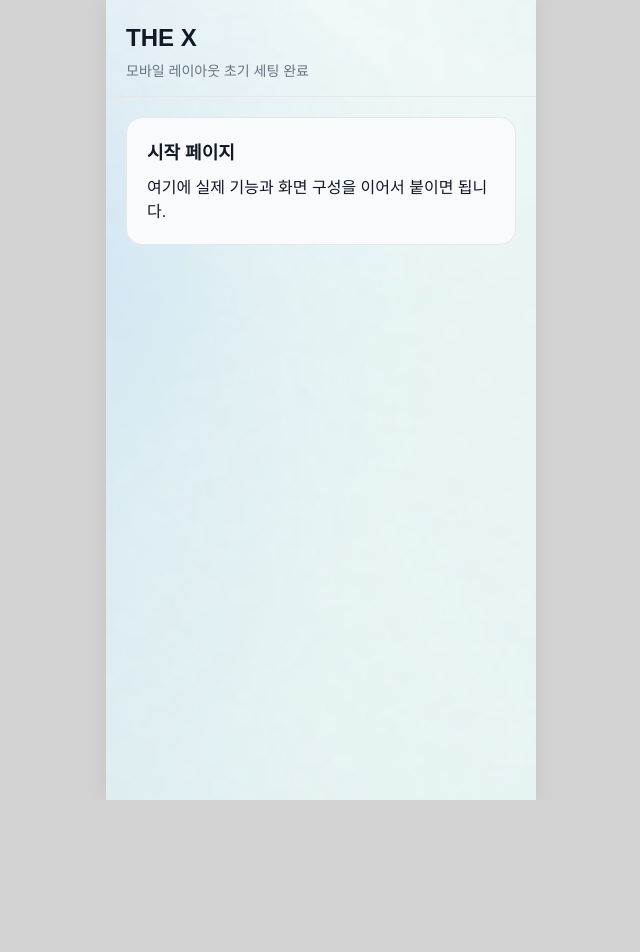
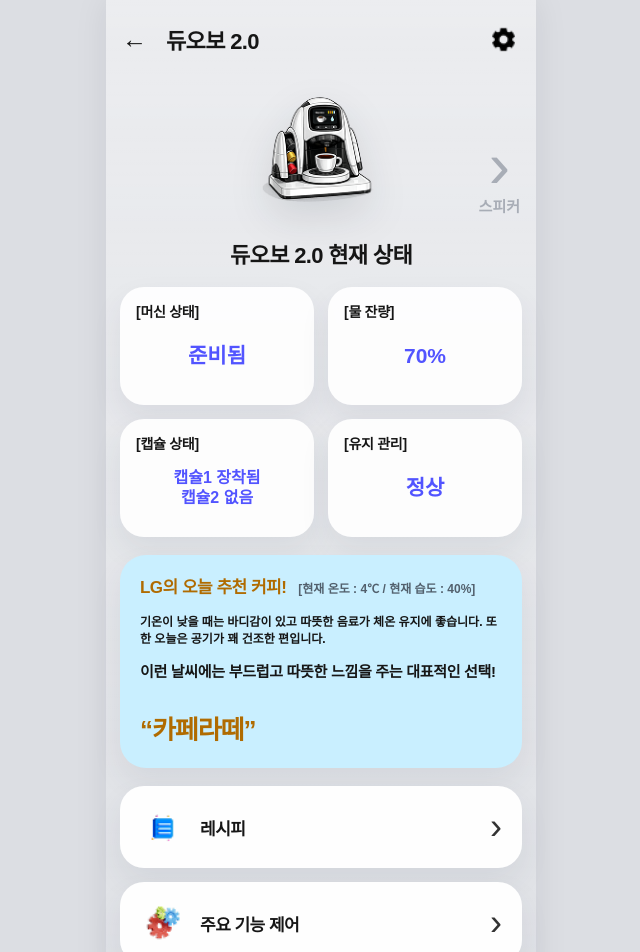
Before and after one commit to lgdx-finalpj/TheX_frontend, a React (Vite) app: page / in a window 1280 px wide. Shown: the top 952 px of the page, without its empty margins (319-959 px from the left). Before the commit the page ends 800 px from the top, so only its background shows below. Built offline with nearby package versions, Linux system fonts and the light colour scheme.

Commit message:
feat: 커피머신 메인 페이지 UI 구현

```diff
--- a/src/pages/HomePage.tsx
+++ b/src/pages/HomePage.tsx
@@ -1,21 +1,121 @@
 import MobileLayout from "@/layouts/MobileLayout";
+import heroImage from "@/assets/듀오보.png";
+import recipeIcon from "@/assets/icon_image/레시피 아이콘.png";
+import controlIcon from "@/assets/icon_image/주요 기능 제어 아이콘.png";
+import supplyIcon from "@/assets/icon_image/소모품 정보 아이콘.png";
+import settingsIcon from "@/assets/icon_image/톱니바퀴 아이콘.png";
+
+interface StatusCardProps {
+  title: string;
+  lines: string[];
+}
+
+interface MenuItemProps {
+  iconSrc: string;
+  label: string;
+}
+
+const statusCards: StatusCardProps[] = [
+  { title: "머신 상태", lines: ["준비됨"] },
+  { title: "물 잔량", lines: ["70%"] },
+  { title: "캡슐 상태", lines: ["캡슐1 장착됨", "캡슐2 없음"] },
+  { title: "유지 관리", lines: ["정상"] },
+];
+
+const menuItems: MenuItemProps[] = [
+  { iconSrc: recipeIcon, label: "레시피" },
+  { iconSrc: controlIcon, label: "주요 기능 제어" },
+  { iconSrc: supplyIcon, label: "소모품 정보" },
+];
+
+function StatusCard({ title, lines }: StatusCardProps) {
+  return (
+    <article className="status-card">
+      <p className="status-card__label">[{title}]</p>
+      <div className="status-card__value">
+        {lines.map((line) => (
+          <span key={line}>{line}</span>
+        ))}
+      </div>
+    </article>
+  );
+}
+
+function MenuListItem({ iconSrc, label }: MenuItemProps) {
+  return (
+    <button className="menu-item" type="button">
+      <span className="menu-item__icon" aria-hidden="true">
+        <img className="menu-item__icon-image" src={iconSrc} alt="" />
+      </span>
+      <span className="menu-item__label">{label}</span>
+      <span className="menu-item__arrow" aria-hidden="true">
+        ›
+      </span>
+    </button>
+  );
+}
 
 export default function HomePage() {
   return (
     <MobileLayout>
-      <div className="page">
-        <header className="page-header">
-          <h1>THE X</h1>
-          <p>모바일 레이아웃 초기 세팅 완료</p>
+      <main className="device-page">
+        <header className="device-topbar">
+          <button className="icon-button icon-button--plain" type="button" aria-label="이전으로">
+            ←
+          </button>
+
+          <h1 className="device-topbar__title">듀오보 2.0</h1>
+
+          <button className="icon-button" type="button" aria-label="설정">
+            <img className="icon-button__image" src={settingsIcon} alt="" />
+          </button>
         </header>
 
-        <main className="page-content">
-          <section className="card">
-            <h2>시작 페이지</h2>
-            <p>여기에 실제 기능과 화면 구성을 이어서 붙이면 됩니다.</p>
-          </section>
-        </main>
-      </div>
+        <section className="device-hero">
+          <div className="device-hero__image-wrap">
+            <img className="device-hero__image" src={heroImage} alt="듀오보 2.0 커피머신" />
+          </div>
+
+          <button className="device-switch" type="button">
+            <span className="device-switch__arrow" aria-hidden="true">
+              ›
+            </span>
+            <span className="device-switch__label">스피커</span>
+          </button>
+
+          <h2 className="device-hero__title">듀오보 2.0 현재 상태</h2>
+        </section>
+
+        <section className="status-grid" aria-label="커피머신 상태 정보">
+          {statusCards.map((card) => (
+            <StatusCard key={card.title} title={card.title} lines={card.lines} />
+          ))}
+        </section>
+
+        <button className="recommend-card" type="button" aria-label="AI 추천 레시피">
+          <span className="recommend-card__header">
+            <strong className="recommend-card__title">LG의 오늘 추천 커피!</strong>
+            <span className="recommend-card__meta">[현재 온도 : 4℃ / 현재 습도 : 40%]</span>
+          </span>
+
+          <span className="recommend-card__body">
+            기온이 낮을 때는 바디감이 있고 따뜻한 음료가 체온 유지에 좋습니다. 또한 오늘은 공기가 꽤 건조한
+            편입니다.
+          </span>
+
+          <span className="recommend-card__highlight">
+            이런 날씨에는 부드럽고 따뜻한 느낌을 주는 대표적인 선택!
+          </span>
+
+          <span className="recommend-card__drink">“카페라떼”</span>
+        </button>
+
+        <nav className="menu-list" aria-label="주요 메뉴">
+          {menuItems.map((item) => (
+            <MenuListItem key={item.label} iconSrc={item.iconSrc} label={item.label} />
+          ))}
+        </nav>
+      </main>
     </MobileLayout>
   );
 }
--- a/src/styles/global.css
+++ b/src/styles/global.css
@@ -1,24 +1,38 @@
 * {
   box-sizing: border-box;
+}
+
+:root {
+  color: #151515;
+  font-family:
+    "Noto Sans KR",
+    "Apple SD Gothic Neo",
+    "Malgun Gothic",
+    sans-serif;
+  background: #dcdee3;
+  --app-bg: #dcdee3;
+  --card-bg: rgba(255, 255, 255, 0.92);
+  --text-main: #161616;
+  --text-muted: #6f7682;
+  --accent: #5254ff;
+  --accent-soft: #c9efff;
+  --accent-warm: #b06b00;
+  --card-radius: 24px;
+  --shadow-soft: 0 14px 30px rgba(55, 67, 87, 0.08);
 }
 
 html,
 body,
 #root {
   margin: 0;
-  padding: 0;
   min-height: 100%;
 }
 
 body {
-  font-family: Arial, sans-serif;
-  background-color: #d3d3d3;
-  color: #111827;
-}
-
-a {
-  color: inherit;
-  text-decoration: none;
+  background:
+    radial-gradient(circle at top, rgba(255, 255, 255, 0.5), transparent 28%),
+    var(--app-bg);
+  color: var(--text-main);
 }
 
 button,
@@ -28,66 +42,352 @@ select {
   font: inherit;
 }
 
+button {
+  border: 0;
+  background: transparent;
+  padding: 0;
+  color: inherit;
+}
+
+a {
+  color: inherit;
+  text-decoration: none;
+}
+
 .app-shell {
   min-height: 100vh;
   display: flex;
   justify-content: center;
-  background-color: #d3d3d3;
+  background: var(--app-bg);
 }
 
 .mobile-frame {
   width: 100%;
   max-width: 430px;
   min-height: 100vh;
-  background-image: url("../assets/background_color1.png");
-  background-position: center;
-  background-repeat: no-repeat;
-  background-size: cover;
-  box-shadow: 0 0 20px rgba(0, 0, 0, 0.08);
+  padding: 18px 14px 18px;
+  background:
+    linear-gradient(180deg, rgba(255, 255, 255, 0.45), rgba(255, 255, 255, 0.08)),
+    var(--app-bg);
+  box-shadow: 0 0 32px rgba(25, 31, 40, 0.08);
 }
 
-.page {
-  min-height: 100vh;
+.device-page {
   display: flex;
   flex-direction: column;
+  gap: 18px;
 }
 
-.page-header {
-  padding: 24px 20px 16px;
-  border-bottom: 1px solid #e5e7eb;
+.device-page--centered {
+  min-height: calc(100vh - 48px);
+  justify-content: center;
 }
 
-.page-header h1 {
-  margin: 0 0 8px;
-  font-size: 24px;
+.device-topbar {
+  display: grid;
+  grid-template-columns: auto 1fr auto;
+  align-items: center;
+  gap: 10px;
+  padding: 4px 2px 0;
+}
+
+.device-topbar__title {
+  margin: 0;
+  font-size: 22px;
+  font-weight: 700;
+  letter-spacing: -0.03em;
+}
+
+.icon-button {
+  width: 34px;
+  height: 34px;
+  display: inline-flex;
+  align-items: center;
+  justify-content: center;
+  border-radius: 50%;
+  font-size: 25px;
+  cursor: pointer;
+}
+
+.icon-button__image {
+  width: 25px;
+  height: 25px;
+  object-fit: contain;
+}
+
+.icon-button--plain {
+  justify-content: flex-start;
+}
+
+.device-hero {
+  position: relative;
+  display: flex;
+  flex-direction: column;
+  align-items: center;
+  gap: 12px;
+  padding: 4px 0 0;
+}
+
+.device-hero__image-wrap {
+  width: min(100%, 240px);
+  display: flex;
+  justify-content: center;
+}
+
+.device-hero__image {
+  width: 100%;
+  max-width: 220px;
+  object-fit: contain;
+  filter: drop-shadow(0 16px 20px rgba(19, 24, 33, 0.12));
+}
+
+.device-hero__title {
+  margin: 0;
+  font-size: 22px;
+  font-weight: 700;
+  letter-spacing: -0.03em;
+  text-align: center;
+}
+
+.device-switch {
+  position: absolute;
+  top: 66px;
+  right: 2px;
+  display: flex;
+  flex-direction: column;
+  align-items: center;
+  gap: 4px;
+  color: #a8adb6;
+  cursor: pointer;
+}
+
+.device-switch__arrow {
+  font-size: 64px;
+  line-height: 0.8;
+}
+
+.device-switch__label {
+  font-size: 15px;
   font-weight: 700;
 }
 
-.page-header p {
+.status-grid {
+  display: grid;
+  grid-template-columns: repeat(2, minmax(0, 1fr));
+  gap: 14px;
+}
+
+.status-card {
+  min-height: 118px;
+  padding: 14px 16px 12px;
+  border-radius: var(--card-radius);
+  background: var(--card-bg);
+  box-shadow: var(--shadow-soft);
+}
+
+.status-card__label {
   margin: 0;
   font-size: 14px;
-  color: #6b7280;
+  font-weight: 700;
+  letter-spacing: -0.02em;
 }
 
-.page-content {
-  flex: 1;
-  padding: 20px;
+.status-card__value {
+  min-height: 70px;
+  display: flex;
+  flex-direction: column;
+  align-items: center;
+  justify-content: center;
+  gap: 2px;
+  color: var(--accent);
+  text-align: center;
+  font-size: 21px;
+  font-weight: 700;
+  line-height: 1.1;
 }
 
-.card {
-  padding: 20px;
-  border-radius: 16px;
-  background-color: #f9fafb;
-  border: 1px solid #e5e7eb;
+.status-card:nth-child(3) .status-card__value {
+  font-size: 16px;
 }
 
-.card h2 {
-  margin-top: 0;
-  margin-bottom: 12px;
-  font-size: 18px;
+.recommend-card {
+  width: 100%;
+  display: flex;
+  flex-direction: column;
+  padding: 18px 20px 22px;
+  border-radius: 26px;
+  background: var(--accent-soft);
+  box-shadow: var(--shadow-soft);
+  text-align: left;
+  cursor: pointer;
 }
 
-.card p {
+.recommend-card__header {
+  display: flex;
+  align-items: baseline;
+  justify-content: space-between;
+  gap: 12px;
+}
+
+.recommend-card__title {
+  color: var(--accent-warm);
+  font-size: 17px;
+  font-weight: 800;
+  letter-spacing: -0.03em;
+}
+
+.recommend-card__meta {
+  color: #52606d;
+  font-size: 12px;
+  font-weight: 700;
+  white-space: nowrap;
+}
+
+.recommend-card__body {
+  display: block;
+  margin: 16px 0 12px;
+  font-size: 12px;
+  font-weight: 600;
+  line-height: 1.45;
+}
+
+.recommend-card__highlight {
+  display: block;
   margin: 0;
+  font-size: 15px;
+  font-weight: 800;
   line-height: 1.5;
+  letter-spacing: -0.02em;
 }
+
+.recommend-card__drink {
+  display: block;
+  margin: 26px 0 0;
+  color: var(--accent-warm);
+  text-align: center;
+  font-size: 26px;
+  font-weight: 800;
+  letter-spacing: -0.04em;
+}
+
+.menu-list {
+  display: flex;
+  flex-direction: column;
+  gap: 14px;
+}
+
+.menu-item {
+  width: 100%;
+  display: grid;
+  grid-template-columns: auto 1fr auto;
+  align-items: center;
+  gap: 14px;
+  padding: 18px 20px;
+  border-radius: 24px;
+  background: rgba(255, 255, 255, 0.96);
+  box-shadow: var(--shadow-soft);
+  cursor: pointer;
+}
+
+.menu-item__icon {
+  width: 46px;
+  height: 46px;
+  display: inline-flex;
+  align-items: center;
+  justify-content: center;
+}
+
+.menu-item__icon-image {
+  width: 38px;
+  height: 38px;
+  object-fit: contain;
+}
+
+.menu-item__label {
+  font-size: 17px;
+  font-weight: 800;
+  letter-spacing: -0.03em;
+  text-align: left;
+}
+
+.menu-item__arrow {
+  font-size: 36px;
+  line-height: 1;
+  color: #333;
+}
+
+.empty-card {
+  padding: 32px 24px;
+  border-radius: 28px;
+  background: rgba(255, 255, 255, 0.95);
+  box-shadow: var(--shadow-soft);
+  text-align: center;
+}
+
+.empty-card__code {
+  margin: 0 0 8px;
+  color: var(--accent);
+  font-size: 18px;
+  font-weight: 800;
+}
+
+.empty-card__title {
+  margin: 0;
+  font-size: 28px;
+  line-height: 1.25;
+}
+
+.empty-card__body {
+  margin: 14px 0 24px;
+  color: var(--text-muted);
+  font-size: 15px;
+  line-height: 1.55;
+}
+
+.empty-card__action {
+  display: inline-flex;
+  align-items: center;
+  justify-content: center;
+  min-width: 168px;
+  padding: 12px 18px;
+  border-radius: 999px;
+  background: var(--accent);
+  color: #fff;
+  font-weight: 700;
+}
+
+@media (max-width: 380px) {
+  .mobile-frame {
+    padding-inline: 12px;
+  }
+
+  .device-topbar__title,
+  .device-hero__title {
+    font-size: 20px;
+  }
+
+  .status-card__value {
+    font-size: 19px;
+  }
+
+  .recommend-card {
+    padding-inline: 18px;
+  }
+
+  .recommend-card__header {
+    flex-direction: column;
+    align-items: flex-start;
+  }
+
+  .recommend-card__meta {
+    white-space: normal;
+  }
+
+  .menu-item {
+    padding-inline: 18px;
+  }
+
+  .menu-item__label {
+    font-size: 16px;
+  }
+}
```
Also changed, not shown: src/pages/NotFoundPage.tsx (+10 -12 lines).
